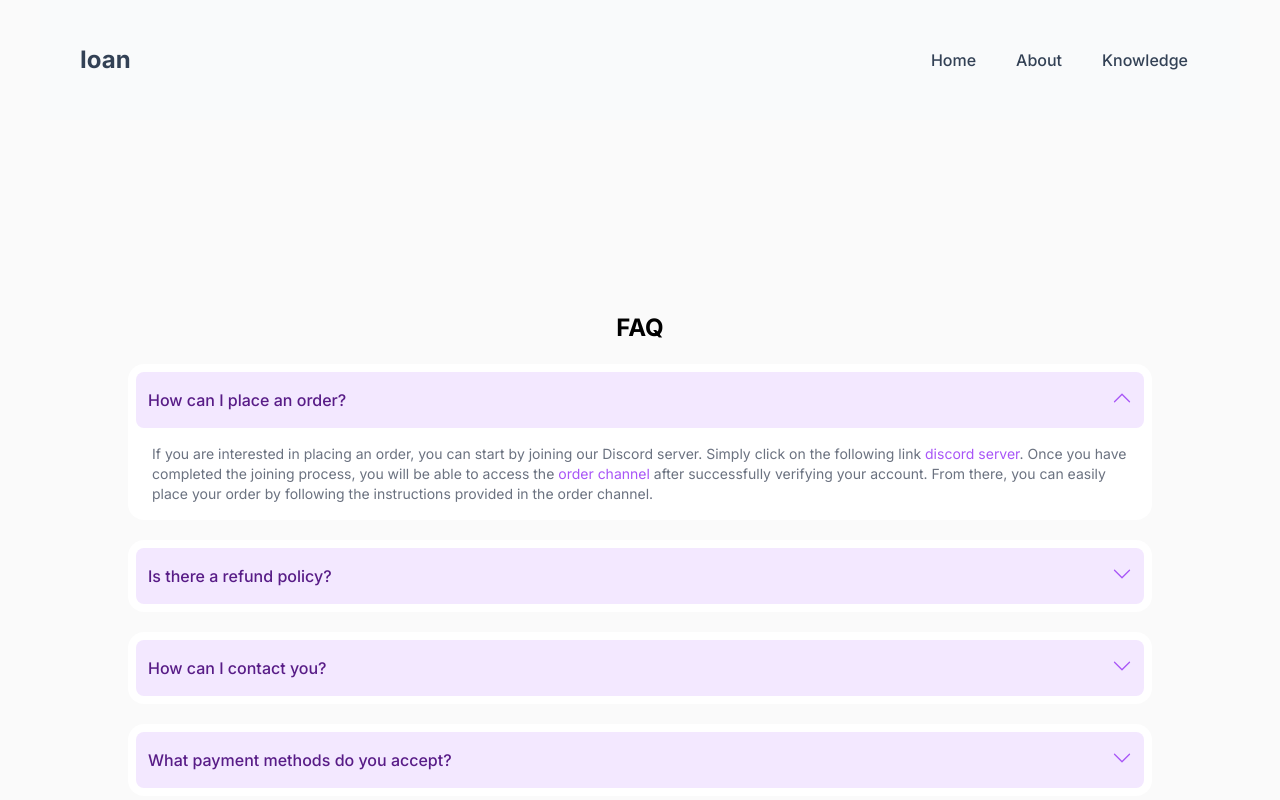
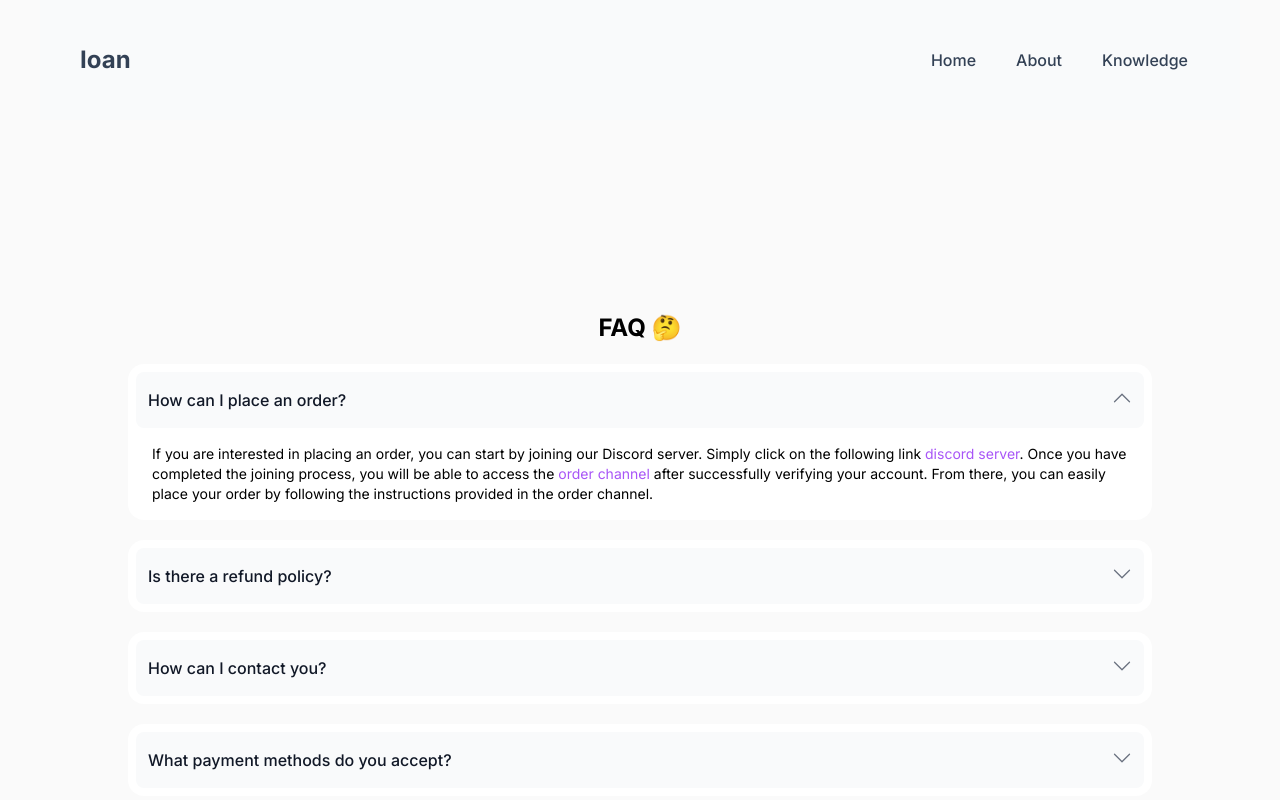
Before and after one commit to IoanHumphreys/portfolio, a Next.js app: page / in a window 1280 px wide. Both pictures are taken after a click on the button "How can I place an order?". Shown: the part 3188-3988 px from the top of the page. Built offline with nearby package versions, Linux system fonts and the light colour scheme.

Commit message:
Add files via upload

```diff
--- a/app/page.tsx
+++ b/app/page.tsx
@@ -45,12 +45,14 @@
         <p className="text-gray-700 text-lg mt-5 sm:text-lg md:text-md lg:text-xl text-center max-w-md md:max-w-xl lg:max-w-xl">A 16-year-old experienced developer from Wales, specializing in both front-end and back-end development.</p>
         {/* Buttons */}
         <div className="flex mt-6 space-x-4">
+        <a href="#skills">
           <button className="rounded-md px-4 py-2 bg-nav-purple text-white font-medium hover:bg-opacity-95 transition-all transform hover:-translate-y-1">
             View Details
             <svg xmlns="http://www.w3.org/2000/svg" fill="none" viewBox="0 0 24 24" strokeWidth="1.5" stroke="currentColor" className="w-6 h-6 inline-block ml-2 mb-1">
                 <path strokeLinecap="round" strokeLinejoin="round" d="M15.75 9V5.25A2.25 2.25 0 0013.5 3h-6a2.25 2.25 0 00-2.25 2.25v13.5A2.25 2.25 0 007.5 21h6a2.25 2.25 0 002.25-2.25V15m3 0l3-3m0 0l-3-3m3 3H9" />
               </svg>
             </button>
+          </a>
           <a href="mailto:ioanhumphreysbusiness@yahoo.com">
             <button className="rounded-md px-4 py-2 border border-nav-purple text-slate-700 font-medium hover:bg-slate-100 hover:text-slate-900 transition-all transform hover:-translate-y-1">
             Let's Talk
@@ -370,18 +372,18 @@
       {/* FAQ */}
       <section>
         <div className="w-full px-4 pt-16">
-          <h1 className="text-center mb-5 text-2xl font-bold">FAQ</h1>
+          <h1 className="text-center mb-5 text-2xl font-bold">FAQ 🤔</h1>
           <div className="mx-auto w-full max-w-5xl mb-5 rounded-2xl bg-white p-2">
             <Disclosure>
               {({ open }) => (
                 <>
-                  <Disclosure.Button className="flex w-full justify-between rounded-lg bg-purple-100 px-3 lg:py-4 py-3 text-left text-md font-medium text-purple-900 hover:bg-purple-200 focus:outline-none focus-visible:ring focus-visible:ring-purple-500 focus-visible:ring-opacity-75">
+                  <Disclosure.Button className="flex w-full justify-between rounded-lg bg-gray-50 px-3 lg:py-4 py-3 text-left text-md font-medium text-gray-900 hover:bg-gray-200 focus:outline-none focus-visible:ring focus-visible:ring-gray-500 focus-visible:ring-opacity-75">
                     <span>How can I place an order?</span>
                     <BsChevronDown
-                      className={`${open ? 'rotate-180 transform' : ''} h-5 w-5 text-purple-500`}
+                      className={`${open ? 'rotate-180 transform' : ''} h-5 w-5 text-gray-500`}
                     />
                   </Disclosure.Button>
-                  <Disclosure.Panel className="px-4 pt-4 pb-2 text-sm lg:text-md text-gray-500">
+                  <Disclosure.Panel className="px-4 pt-4 pb-2 text-sm lg:text-md ">
                     If you are interested in placing an order, you can start by joining our Discord server.
                     Simply click on the following link <a href="https://discord.gg/aTAg953wJH" className="text-purple-500">discord server</a>.
                     Once you have completed the joining process, you will be able to access the <a href="https://discord.com/channels/1037945790271848529/1037957141975281704" className="text-purple-500">order channel</a> after successfully verifying your account. From there, you can easily place your order by following the instructions provided in the order channel.
@@ -394,10 +396,10 @@
             <Disclosure>
               {({ open }) => (
                 <>
-                  <Disclosure.Button className="flex w-full justify-between rounded-lg bg-purple-100 px-3 lg:py-4 py-3 text-left text-md font-medium text-purple-900 hover:bg-purple-200 focus:outline-none focus-visible:ring focus-visible:ring-purple-500 focus-visible:ring-opacity-75">
+                  <Disclosure.Button className="flex w-full justify-between rounded-lg bg-gray-50 px-3 lg:py-4 py-3 text-left text-md font-medium text-gray-900 hover:bg-gray-200 focus:outline-none focus-visible:ring focus-visible:ring-gray-500 focus-visible:ring-opacity-75">
                     <span>Is there a refund policy?</span>
                     <BsChevronDown
-                      className={`${open ? 'rotate-180 transform' : ''} h-5 w-5 text-purple-500`}
+                      className={`${open ? 'rotate-180 transform' : ''} h-5 w-5 text-gray-500`}
                     />
                   </Disclosure.Button>
                   <Disclosure.Panel className="px-4 pt-4 pb-2 text-sm lg:text-md text-gray-500">
@@ -414,10 +416,10 @@
             <Disclosure>
               {({ open }) => (
                 <>
-                  <Disclosure.Button className="flex w-full justify-between rounded-lg bg-purple-100 px-3 lg:py-4 py-3 text-left text-md font-medium text-purple-900 hover:bg-purple-200 focus:outline-none focus-visible:ring focus-visible:ring-purple-500 focus-visible:ring-opacity-75">
+                  <Disclosure.Button className="flex w-full justify-between rounded-lg bg-gray-50 px-3 lg:py-4 py-3 text-left text-md font-medium text-gray-900 hover:bg-gray-200 focus:outline-none focus-visible:ring focus-visible:ring-gray-500 focus-visible:ring-opacity-75">
                     <span>How can I contact you?</span>
                     <BsChevronDown
-                      className={`${open ? 'rotate-180 transform' : ''} h-5 w-5 text-purple-500`}
+                      className={`${open ? 'rotate-180 transform' : ''} h-5 w-5 text-gray-500`}
                     />
                   </Disclosure.Button>
                   <Disclosure.Panel className="px-4 pt-4 pb-2 text-sm lg:text-md text-gray-500">
@@ -431,9 +433,9 @@
             <Disclosure>
               {({ open }) => (
                 <>
-                  <Disclosure.Button className="flex w-full justify-between rounded-lg bg-purple-100 px-3 lg:py-4 py-3 text-left text-md font-medium text-purple-900 hover:bg-purple-200 focus:outline-none focus-visible:ring focus-visible:ring-purple-500 focus-visible:ring-opacity-75">
+                  <Disclosure.Button className="flex w-full justify-between rounded-lg bg-gray-50 px-3 lg:py-4 py-3 text-left text-md font-medium text-gray-900 hover:bg-gray-200 focus:outline-none focus-visible:ring focus-visible:ring-gray-500 focus-visible:ring-opacity-75">
                     <span>What payment methods do you accept?</span>
-                    <BsChevronDown className={`${open ? 'rotate-180 transform' : ''} h-5 w-5 text-purple-500`}/>
+                    <BsChevronDown className={`${open ? 'rotate-180 transform' : ''} h-5 w-5 text-gray-500`}/>
                   </Disclosure.Button>
                   <Disclosure.Panel className="px-4 pt-4 pb-2 text-sm lg:text-md text-gray-500">
                     Regarding Roblox UI projects, I accept payments through PayPal, CashApp, and Robux.
```
Lines whose indentation alone changed are shown as unchanged.
